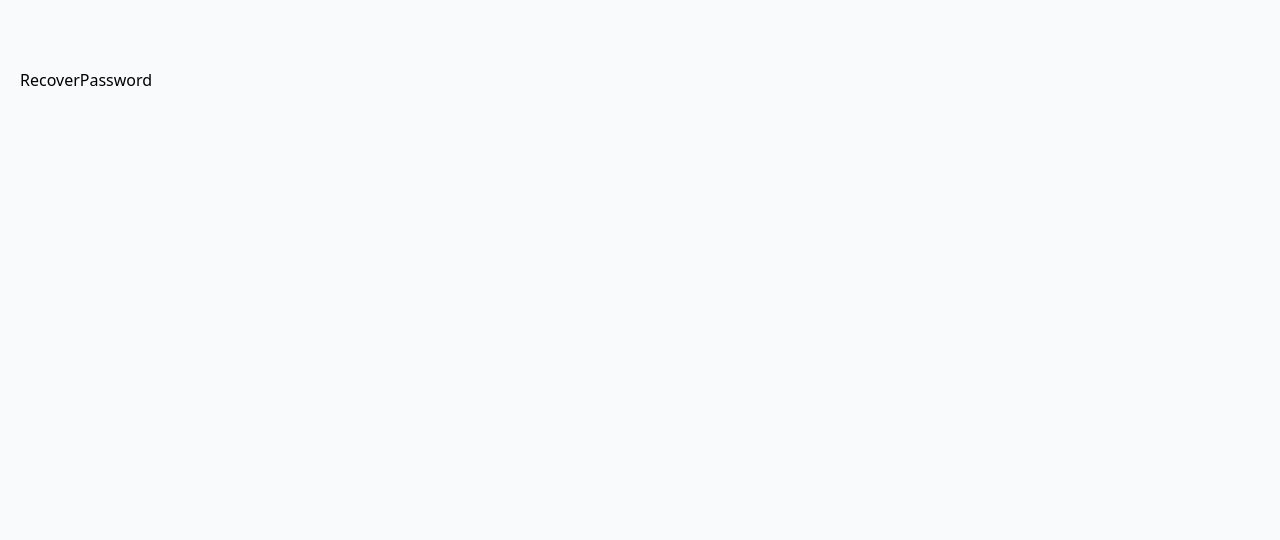
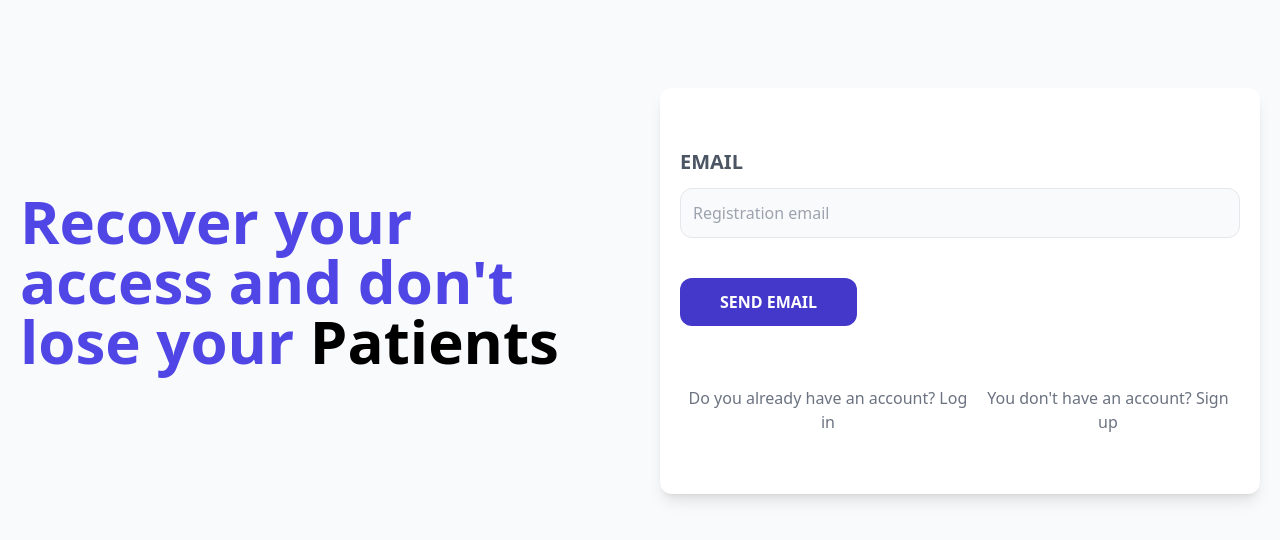
Before and after one commit to estebancb03/Veterinary-Administrator, a React (Vite) app in the folder frontend/: page /recover-password in a window 1280 px wide. Shown: the top 540 px of the page. Built offline with nearby package versions, Linux system fonts and the light colour scheme.

Commit message:
Password recover form was created

```diff
--- a/frontend/src/pages/RecoverPassword.jsx
+++ b/frontend/src/pages/RecoverPassword.jsx
@@ -1,6 +1,48 @@
+import { Link } from 'react-router-dom';
+
 const RecoverPassword = () => {
   return (
-    <div>RecoverPassword</div>
+    <>
+      <div>
+          <h1 className="text-indigo-600 font-black text-6xl">
+            Recover your access and don't lose your
+            <span className="text-black"> Patients</span>
+          </h1>
+      </div>
+
+      <div className="mt-20 md:mt-5 shadow-lg px-5 py-10 rounded-xl bg-white">
+        <form action="">
+          <div className="my-5">
+            <label
+              className="uppercase text-gray-600 block text-xl font-bold"
+            >
+              Email
+            </label>
+            <input
+              type="email"
+              placeholder="Registration email"
+              className="border w-full p-3 mt-3 bg-gray-50 rounded-xl"
+            />
+          </div>
+
+          <input
+            type="submit"
+            value="Send email"
+            className="bg-indigo-700 w-full py-3 px-10 rounded-xl text-white uppercase
+                       font-bold mt-5 hover:cursor-pointer hover:bg-indigo-800 md:w-auto"
+          />
+
+          <nav className="mt-10 lg:flex lg:justify-between">
+            <Link
+              className="block text-center my-5 text-gray-500 hover:text-gray-600"
+              to="/">Do you already have an account? Log in</Link>
+            <Link
+              className="block text-center my-5 text-gray-500 hover:text-gray-600"
+              to="/register">You don't have an account? Sign up</Link>
+          </nav>
+        </form>
+      </div>
+    </>
   );
 }
 
```
